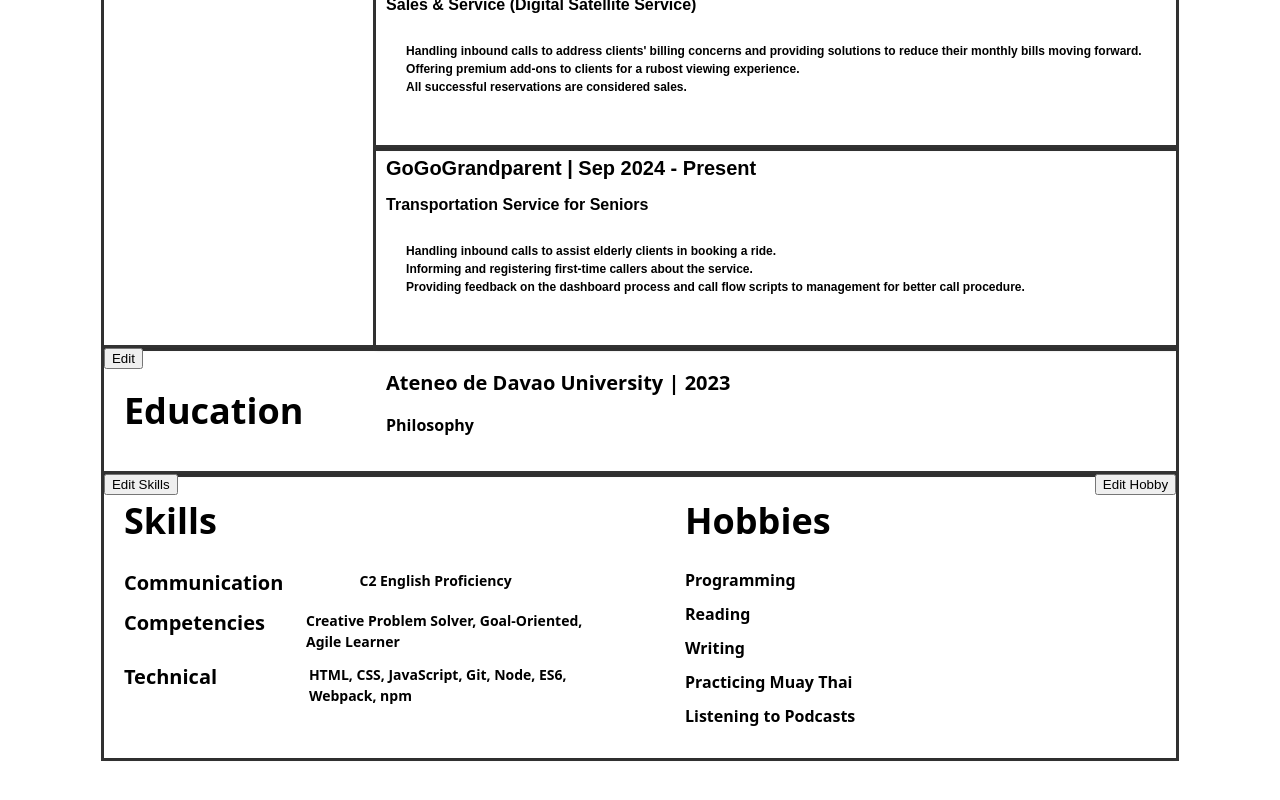
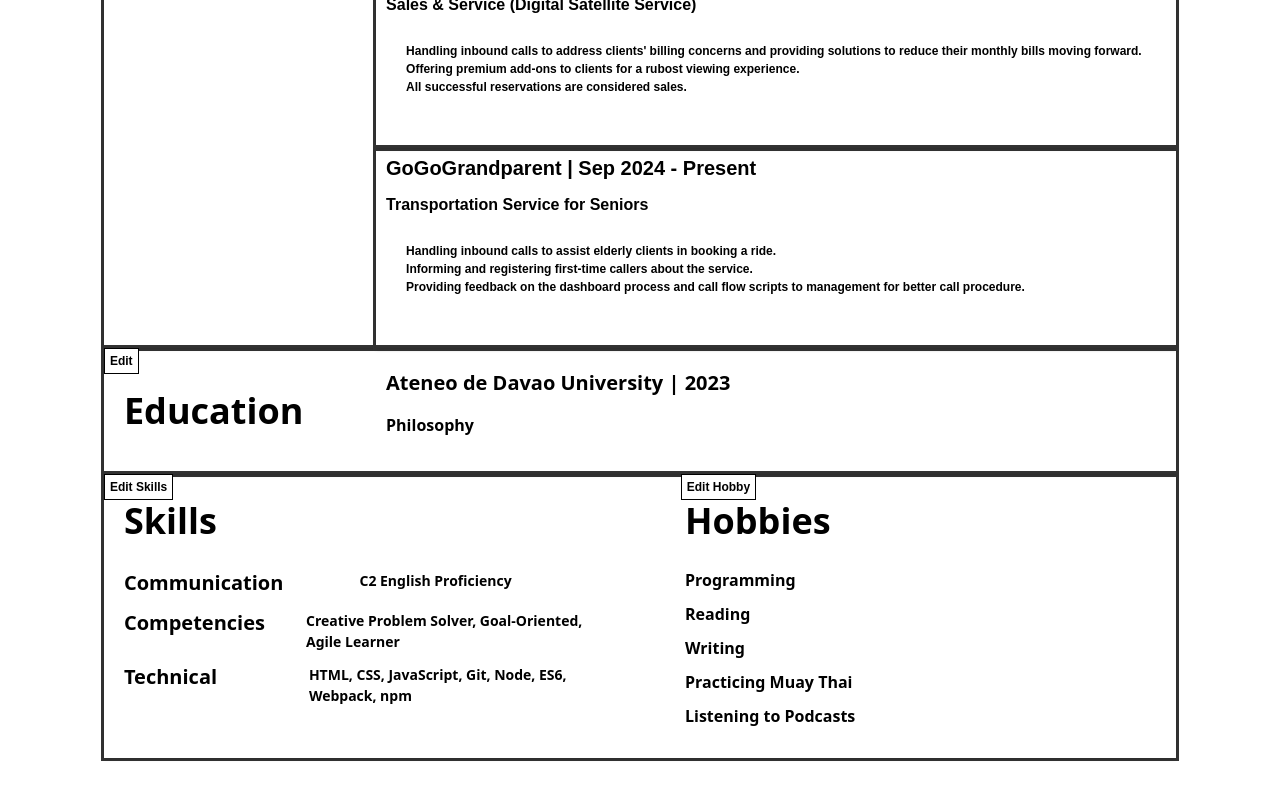
Before and after one commit to karldreta/react-cv-top, a React (Vite) app: page / in a window 1280 px wide. Shown: the part 832-1632 px from the top of the page. Built offline with nearby package versions, Linux system fonts and the light colour scheme.

Commit message:
Style buttons

```diff
--- a/src/index.css
+++ b/src/index.css
@@ -18,6 +18,11 @@
 body button {
   position: absolute;
   z-index: 100;
+  border: 1px solid black;
+  background-color: white;
+  padding: 5px;
+  font-size: 12px;
+  font-weight: bold;
 }
 
 h3 {
@@ -49,7 +54,7 @@
 }
 
 .additionalSectionDiv .editHobbyBtn {
-  right: 0px;
+  right: 420px;
 }
 
 .additionalSectionDiv .skillDiv {
```
